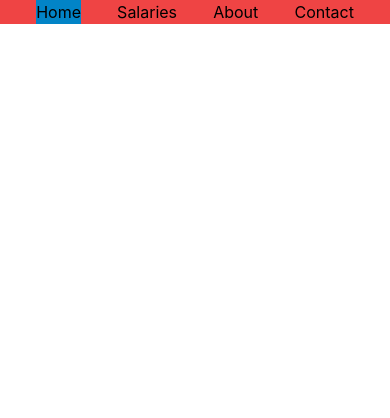
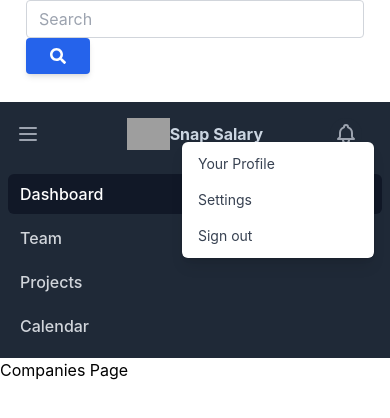
Before and after one commit to SnapSalary/SnapSalary, a React (Create React App) app: page /companies in a window 390 px wide. Shown: the top 418 px of the page. Built offline with nearby package versions, Linux system fonts and the light colour scheme; grey boxes are pictures that could not be loaded.

Commit message:
Added navbar, searchbar, and some pages.

```diff
--- a/src/App.tsx
+++ b/src/App.tsx
@@ -1,24 +1,30 @@
-import React from "react";
-import { ReactComponent as Logo } from "./logo.svg";
-import "./styles/App.css";
-import { BrowserRouter, Route, Routes } from "react-router-dom";
+/* eslint-disable require-jsdoc */
+import React from 'react';
+// import {ReactComponent as Logo} from './logo.svg';
+import './styles/App.css';
+import {BrowserRouter, Route, Routes} from 'react-router-dom';
 
-import { NavBar } from "./components/NavBar";
-import { HomePage } from "./pages/HomePage";
-import { AboutPage } from "./pages/AboutPage";
-import { ContactPage } from "./pages/ContactPage";
-import { Salaries } from "./pages/SalariesPage";
+import {NavBar} from './components/NavBar';
+import {HomePage} from './pages/HomePage';
+import {AboutPage} from './pages/AboutPage';
+import {ContactPage} from './pages/ContactPage';
+import {Salaries} from './pages/SalariesPage';
+import {CompaniesPage} from './pages/CompaniesPage';
+import {SearchBar} from './components/SearchBar';
 
 function App() {
   return (
     <>
       <BrowserRouter>
+        <SearchBar/>
         <NavBar />
         <Routes>
           <Route path="/" element={<HomePage />}></Route>
+          <Route path='/salaries' element={<Salaries />}></Route>
+          <Route path="/companies" element={<CompaniesPage/>}></Route>
           <Route path="/about" element={<AboutPage />}></Route>
           <Route path="/contact" element={<ContactPage />}></Route>
-          <Route path="/salaries" element={<Salaries />}></Route>
+
         </Routes>
       </BrowserRouter>
     </>
--- a/src/components/CompanyList.tsx
+++ b/src/components/CompanyList.tsx
@@ -1,13 +1,2 @@
-import { NavLink } from "react-router-dom";
-import "././tailwindcss/tailwind.css";
-import "././input.css";
-
-import "./styles.css";
-
-export function CompanyList() {
-  return (
-    <div className="">
-      <div></div>
-    </div>
-  );
-}
+/* eslint-disable no-unused-vars */
+import {NavLink} from 'react-router-dom';
--- a/src/components/NavBar.tsx
+++ b/src/components/NavBar.tsx
@@ -1,7 +1,8 @@
-import { NavLink } from "react-router-dom";
-import "../styles/styles.css";
-import "../styles/main.css";
-
+import React from 'react';
+import {NavLink} from 'react-router-dom';
+// import "../styles/styles.css";
+// import "../styles/main.css";
+/*
 export function NavBar() {
   return (
     <nav className="navbar-container relative container mx-auto bg-red-500">
@@ -14,3 +15,79 @@ export function NavBar() {
     </nav>
   );
 }
+*/
+export function NavBar() {
+  return (
+    <nav className="bg-gray-800">
+      <div className="max-w-7xl mx-auto px-2 sm:px-6 lg:px-8">
+        <div className="relative flex items-center justify-between h-16">
+          <div className="absolute inset-y-0 left-0 flex items-center sm:hidden">
+
+            <button type="button" className="inline-flex items-center justify-center p-2 rounded-md text-gray-400 hover:text-white hover:bg-gray-700 focus:outline-none focus:ring-2 focus:ring-inset focus:ring-white" aria-controls="mobile-menu" aria-expanded="false">
+              <span className="sr-only">Open main menu</span>
+
+              <svg className="block h-6 w-6" xmlns="http://www.w3.org/2000/svg" fill="none" viewBox="0 0 24 24" strokeWidth="2" stroke="currentColor" aria-hidden="true">
+                <path strokeLinecap="round" strokeLinejoin="round" d="M4 6h16M4 12h16M4 18h16" />
+              </svg>
+
+              <svg className="hidden h-6 w-6" xmlns="http://www.w3.org/2000/svg" fill="none" viewBox="0 0 24 24" strokeWidth="2" stroke="currentColor" aria-hidden="true">
+                <path strokeLinecap="round" strokeLinejoin="round" d="M6 18L18 6M6 6l12 12" />
+              </svg>
+            </button>
+          </div>
+          <div className="flex-1 flex items-center justify-center sm:items-stretch sm:justify-start">
+            <div className="flex-shrink-0 flex items-center">
+              <img className="block lg:hidden h-8 w-auto" src="https://tailwindui.com/img/logos/workflow-mark-indigo-500.svg" alt="Workflow"></img>
+              <h3 className="text-slate-300 font-bold">Snap Salary</h3>
+            </div>
+            <div className="hidden sm:block sm:ml-6">
+              <div className="flex space-x-4">
+                <NavLink className="bg-gray-900 text-white px-3 py-2 rounded-md text-sm font-medium" aria-current="page" to={'/'}>Home</NavLink>
+
+                <NavLink className="text-gray-300 hover:bg-gray-700 hover:text-white px-3 py-2 rounded-md text-sm font-medium" to={'/Salaries'}>Salaries</NavLink>
+
+                <NavLink className="text-gray-300 hover:bg-gray-700 hover:text-white px-3 py-2 rounded-md text-sm font-medium" to={'/Companies'}>Companies</NavLink>
+
+                <NavLink className="text-gray-300 hover:bg-gray-700 hover:text-white px-3 py-2 rounded-md text-sm font-medium" to={'/About'}>About</NavLink>
+
+                <NavLink className="text-gray-300 hover:bg-gray-700 hover:text-white px-3 py-2 rounded-md text-sm font-medium" to={'/Contact'}>Contact</NavLink>
+              </div>
+            </div>
+          </div>
+          <div className="absolute inset-y-0 right-0 flex items-center pr-2 sm:static sm:inset-auto sm:ml-6 sm:pr-0">
+            <button type="button" className="bg-gray-800 p-1 rounded-full text-gray-400 hover:text-white focus:outline-none focus:ring-2 focus:ring-offset-2 focus:ring-offset-gray-800 focus:ring-white">
+              <span className="sr-only">View notifications</span>
+
+              <svg className="h-6 w-6" xmlns="http://www.w3.org/2000/svg" fill="none" viewBox="0 0 24 24" strokeWidth="2" stroke="currentColor" aria-hidden="true">
+                <path strokeLinecap="round" strokeLinejoin="round" d="M15 17h5l-1.405-1.405A2.032 2.032 0 0118 14.158V11a6.002 6.002 0 00-4-5.659V5a2 2 0 10-4 0v.341C7.67 6.165 6 8.388 6 11v3.159c0 .538-.214 1.055-.595 1.436L4 17h5m6 0v1a3 3 0 11-6 0v-1m6 0H9" />
+              </svg>
+            </button>
+
+            <div className="ml-3 relative">
+
+
+              <div className="origin-top-right absolute right-0 mt-2 w-48 rounded-md shadow-lg py-1 bg-white ring-1 ring-black ring-opacity-5 focus:outline-none" role="menu" aria-orientation="vertical" aria-labelledby="user-menu-button">
+                <a href="#" className="block px-4 py-2 text-sm text-gray-700" role="menuitem" id="user-menu-item-0">Your Profile</a>
+                <a href="#" className="block px-4 py-2 text-sm text-gray-700" role="menuitem" id="user-menu-item-1">Settings</a>
+                <a href="#" className="block px-4 py-2 text-sm text-gray-700" role="menuitem" id="user-menu-item-2">Sign out</a>
+              </div>
+            </div>
+          </div>
+        </div>
+      </div>
+
+      <div className="sm:hidden" id="mobile-menu">
+        <div className="px-2 pt-2 pb-3 space-y-1">
+          <a href="#" className="bg-gray-900 text-white block px-3 py-2 rounded-md text-base font-medium" aria-current="page">Dashboard</a>
+
+          <a href="#" className="text-gray-300 hover:bg-gray-700 hover:text-white block px-3 py-2 rounded-md text-base font-medium">Team</a>
+
+          <a href="#" className="text-gray-300 hover:bg-gray-700 hover:text-white block px-3 py-2 rounded-md text-base font-medium">Projects</a>
+
+          <a href="#" className="text-gray-300 hover:bg-gray-700 hover:text-white block px-3 py-2 rounded-md text-base font-medium">Calendar</a>
+        </div>
+      </div>
+    </nav>
+
+  );
+}
--- /dev/null
+++ b/src/components/SearchBar.tsx
@@ -0,0 +1,18 @@
+import React from 'react';
+
+export function SearchBar() {
+  return (
+    <div className="flex justify-center">
+      <div className="mb-3 xl:w-96">
+        <div className="input-group relative flex flex-wrap items-stretch w-full mb-4">
+          <input type="search" className="form-control relative flex-auto min-w-0 block w-full px-3 py-1.5 text-base font-normal text-gray-700 bg-white bg-clip-padding border border-solid border-gray-300 rounded transition ease-in-out m-0 focus:text-gray-700 focus:bg-white focus:border-blue-600 focus:outline-none" placeholder="Search" aria-label="Search" aria-describedby="button-addon2"></input>
+          <button className="btn inline-block px-6 py-2.5 bg-blue-600 text-white font-medium text-xs leading-tight uppercase rounded shadow-md hover:bg-blue-700 hover:shadow-lg focus:bg-blue-700  focus:shadow-lg focus:outline-none focus:ring-0 active:bg-blue-800 active:shadow-lg transition duration-150 ease-in-out flex items-center" type="button" id="button-addon2">
+            <svg aria-hidden="true" focusable="false" data-prefix="fas" data-icon="search" className="w-4" role="img" xmlns="http://www.w3.org/2000/svg" viewBox="0 0 512 512">
+              <path fill="currentColor" d="M505 442.7L405.3 343c-4.5-4.5-10.6-7-17-7H372c27.6-35.3 44-79.7 44-128C416 93.1 322.9 0 208 0S0 93.1 0 208s93.1 208 208 208c48.3 0 92.7-16.4 128-44v16.3c0 6.4 2.5 12.5 7 17l99.7 99.7c9.4 9.4 24.6 9.4 33.9 0l28.3-28.3c9.4-9.4 9.4-24.6.1-34zM208 336c-70.7 0-128-57.2-128-128 0-70.7 57.2-128 128-128 70.7 0 128 57.2 128 128 0 70.7-57.2 128-128 128z"></path>
+            </svg>
+          </button>
+        </div>
+      </div>
+    </div>
+  );
+}
--- a/src/pages/AboutPage.tsx
+++ b/src/pages/AboutPage.tsx
@@ -1,3 +1,7 @@
+/* eslint-disable react/react-in-jsx-scope */
+// eslint-disable-next-line require-jsdoc
 export function AboutPage() {
-  return <h1 className="font-bold">About Page</h1>;
+  return (
+    <h1 className='font-bold'>
+      About Page</h1>);
 }
--- /dev/null
+++ b/src/pages/CompaniesPage.tsx
@@ -0,0 +1,5 @@
+import React from 'react';
+
+export function CompaniesPage() {
+  return <h1>Companies Page</h1>;
+}
--- a/src/pages/ContactPage.tsx
+++ b/src/pages/ContactPage.tsx
@@ -1,3 +1,5 @@
+import React from 'react';
+
 export function ContactPage() {
   return <h1>Contact Page</h1>;
 }
--- a/src/pages/HomePage.tsx
+++ b/src/pages/HomePage.tsx
@@ -1,3 +1,5 @@
+/* eslint-disable react/react-in-jsx-scope */
+/* eslint-disable require-jsdoc */
 export function HomePage() {
   return <h1>Home Page</h1>;
 }
--- a/src/pages/SalariesPage.tsx
+++ b/src/pages/SalariesPage.tsx
@@ -1,3 +1,5 @@
+import React from 'react';
+
 export function Salaries() {
   return <h1>Salaries Page</h1>;
 }
```
Also changed, not shown: 1 other file (tests, documents, lock files or other folders).
